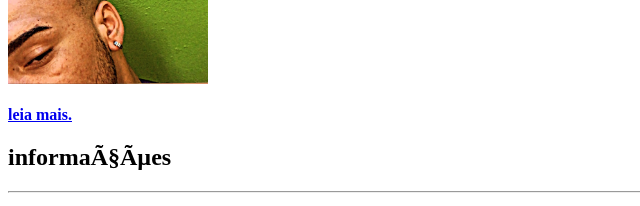
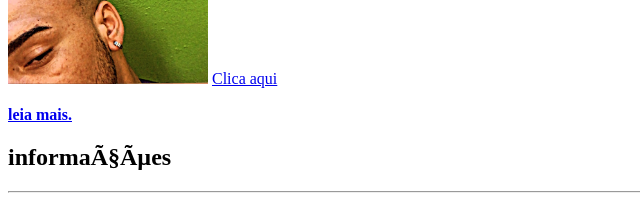
Before and after one commit to wemersonrodrigues/wemerson07.github.io, a plain HTML site: page curriculo.html in a window 1280 px wide. Shown: the part 240-446 px from the top of the page, 0-640 px from the left. Drawn offline with Linux system fonts and the light colour scheme.

Commit message:
Update curriculo.html

```diff
--- a/curriculo.html
+++ b/curriculo.html
@@ -14,7 +14,7 @@
     <strong>Telefone: 82987454468 </strong> <br>
 
     <img src="image.jpg" width="200" height="190">
-
+    <a href="google.html">Clica aqui</a>
     <br>
     <strong> <br>
         <a href=" ">leia mais.</a></strong>
```
